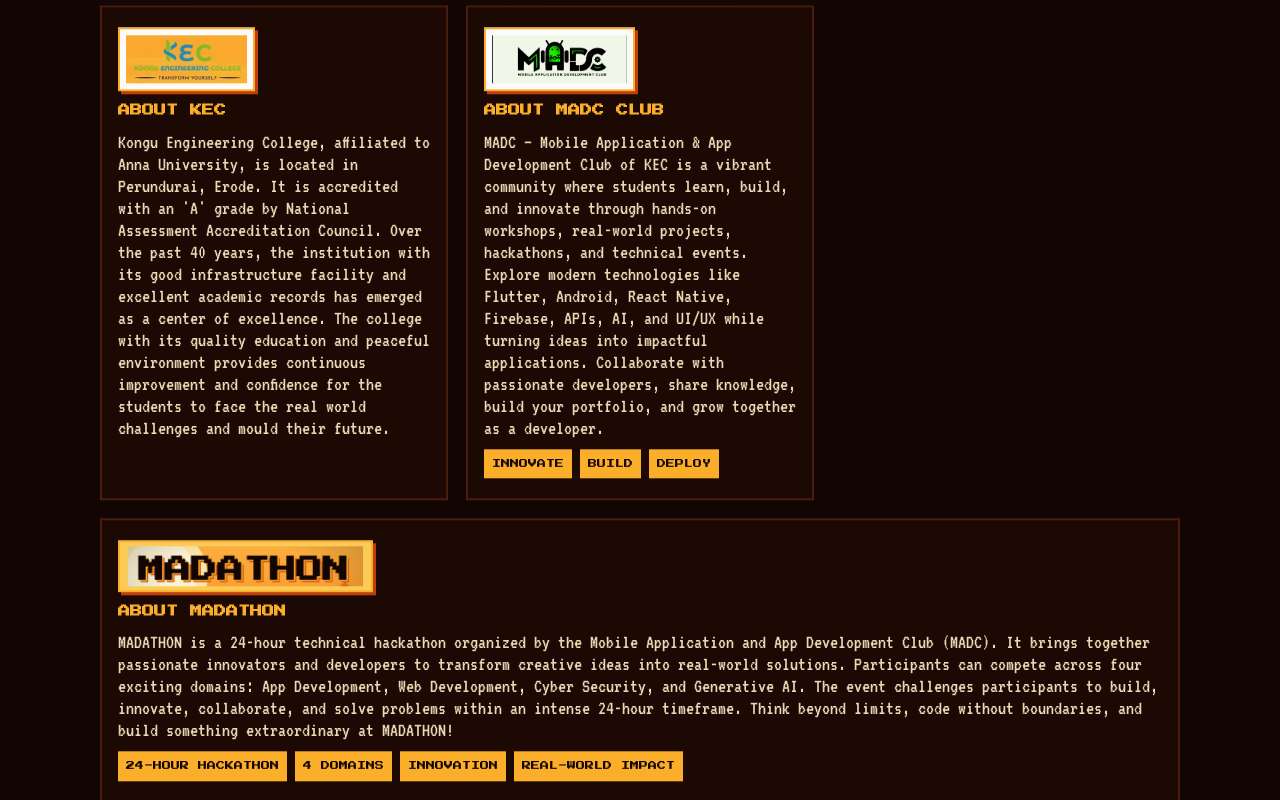
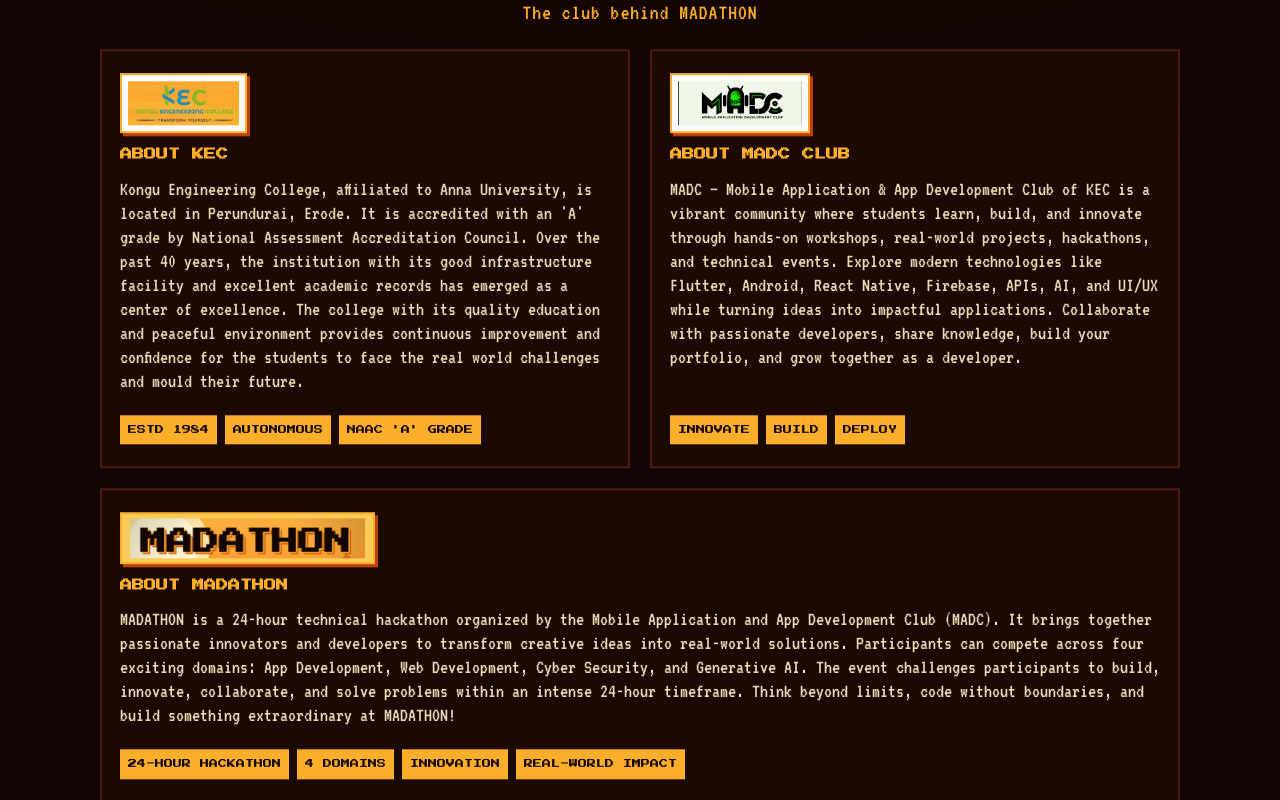
Before and after one commit to Navaneethanrs/Madathon-, a React (Vite) app: page / in a window 1280 px wide. Shown: the part 1980-2780 px from the top of the page. Built offline with nearby package versions, Linux system fonts and the light colour scheme.

Commit message:
style: perfect 2-top-box over 1-bottom-box alignment in About Us

```diff
--- a/src/App.jsx
+++ b/src/App.jsx
@@ -148,6 +148,7 @@
         <img className="kl" src="/kec-logo.png" alt="KEC"/>
         <h3 className="px">ABOUT KEC</h3>
         <p>Kongu Engineering College, affiliated to Anna University, is located in Perundurai, Erode. It is accredited with an 'A' grade by National Assessment Accreditation Council. Over the past 40 years, the institution with its good infrastructure facility and excellent academic records has emerged as a center of excellence. The college with its quality education and peaceful environment provides continuous improvement and confidence for the students to face the real world challenges and mould their future.</p>
+        <div className="mot px"><span>ESTD 1984</span><span>AUTONOMOUS</span><span>NAAC 'A' GRADE</span></div>
       </article>
 
       <article className="card rv">
--- a/src/styles.css
+++ b/src/styles.css
@@ -94,17 +94,18 @@
 .tabs .on,.tabs button:hover{background:var(--rust);border-color:var(--sun)}
 .grid{display:grid;grid-template-columns:repeat(auto-fit,minmax(230px,1fr));gap:18px}
 .g2{grid-template-columns:repeat(auto-fit,minmax(300px,1fr))}.cc{max-width:640px;margin:auto}
-.card{background:var(--cd);border:2px solid #4a1d10;padding:20px 16px;text-align:left;display:flex;flex-direction:column;gap:10px;transition:.18s}
+#about .g2{grid-template-columns:1fr 1fr;gap:20px;align-items:stretch}
+.card{background:var(--cd);border:2px solid #4a1d10;padding:22px 18px;text-align:left;display:flex;flex-direction:column;gap:12px;height:100%;transition:.18s}
 .card:hover{transform:translateY(-6px);border-color:var(--sun);box-shadow:0 8px 0 var(--rust),0 0 26px #ffb12a44}
 .chip{align-self:flex-start;background:var(--rust);color:#fff;font-size:8px;padding:6px 8px}
 .card h3{font-size:12px;color:var(--sun);line-height:1.6}.ic{font-size:30px}
-.card p{font-size:20px;line-height:1.1;opacity:.92}
+.card p{font-size:20px;line-height:1.2;opacity:.92}
 .chips{display:flex;gap:6px;flex-wrap:wrap}.chips span{border:1px solid #6a3a28;padding:3px 8px;font-size:16px;background:#2a120a}
 .acts{display:flex;gap:10px;margin-top:auto;padding-top:6px}
-.card.full{grid-column:1 / -1}
-.kl{height:64px;max-width:160px;object-fit:contain;align-self:flex-start;background:#fff;padding:6px;border:2px solid var(--sun);box-shadow:3px 3px 0 var(--rust)}
-.kl.wide{height:52px;max-width:260px;object-fit:contain;background:#ffcf5a;padding:4px 8px;border:2px solid var(--sun);box-shadow:3px 3px 0 var(--rust)}
-.mot{display:flex;gap:8px;flex-wrap:wrap}.mot span{background:var(--sun);color:#140604;font-size:9px;padding:8px}
+.card.full{grid-column:1 / 3}
+.kl{height:60px;max-width:170px;object-fit:contain;align-self:flex-start;background:#fff;padding:6px;border:2px solid var(--sun);box-shadow:3px 3px 0 var(--rust)}
+.kl.wide{height:52px;max-width:280px;object-fit:contain;background:#ffcf5a;padding:4px 8px;border:2px solid var(--sun);box-shadow:3px 3px 0 var(--rust)}
+.mot{display:flex;gap:8px;flex-wrap:wrap;margin-top:auto;padding-top:10px}.mot span{background:var(--sun);color:#140604;font-size:9px;padding:8px}
 .stats{display:grid;grid-template-columns:1fr 1fr;gap:18px;margin-top:18px}
 .stats .card{align-items:center;text-align:center}.stats b{font-size:clamp(24px,5vw,44px);color:var(--sun);text-shadow:3px 3px 0 var(--rust)}
 .av{width:90px;height:90px;display:grid;place-items:center;background:var(--sun);color:#140604;border:3px solid var(--cream);box-shadow:4px 4px 0 var(--rust);font-size:22px;align-self:center}
@@ -114,6 +115,6 @@
 .rv{opacity:0;transform:translateY(26px);transition:.7s}.rv.in{opacity:1;transform:none}
 .toast{position:fixed;bottom:22px;left:50%;transform:translate(-50%,120px);background:var(--sun);color:#140604;padding:12px 16px;font-size:10px;border:3px solid #140604;z-index:90;transition:.3s}
 .toast.show{transform:translate(-50%,0)}
-@media(max-width:820px){.burger{display:block}.links{display:none;position:absolute;top:60px;left:0;right:0;flex-direction:column;background:#140604;padding:14px;border-bottom:3px solid var(--rust)}.links.open{display:flex}.links a{font-size:11px;text-align:center}}
+@media(max-width:820px){.burger{display:block}.links{display:none;position:absolute;top:60px;left:0;right:0;flex-direction:column;background:#140604;padding:14px;border-bottom:3px solid var(--rust)}.links.open{display:flex}.links a{font-size:11px;text-align:center}#about .g2{grid-template-columns:1fr}.card.full{grid-column:auto}}
 @media(max-width:480px){.cb{width:60px}.cb b{font-size:14px}.stats{grid-template-columns:1fr}.logos img{height:46px}}
 @media(prefers-reduced-motion:reduce){*{animation:none!important;transition:none!important}}
```
